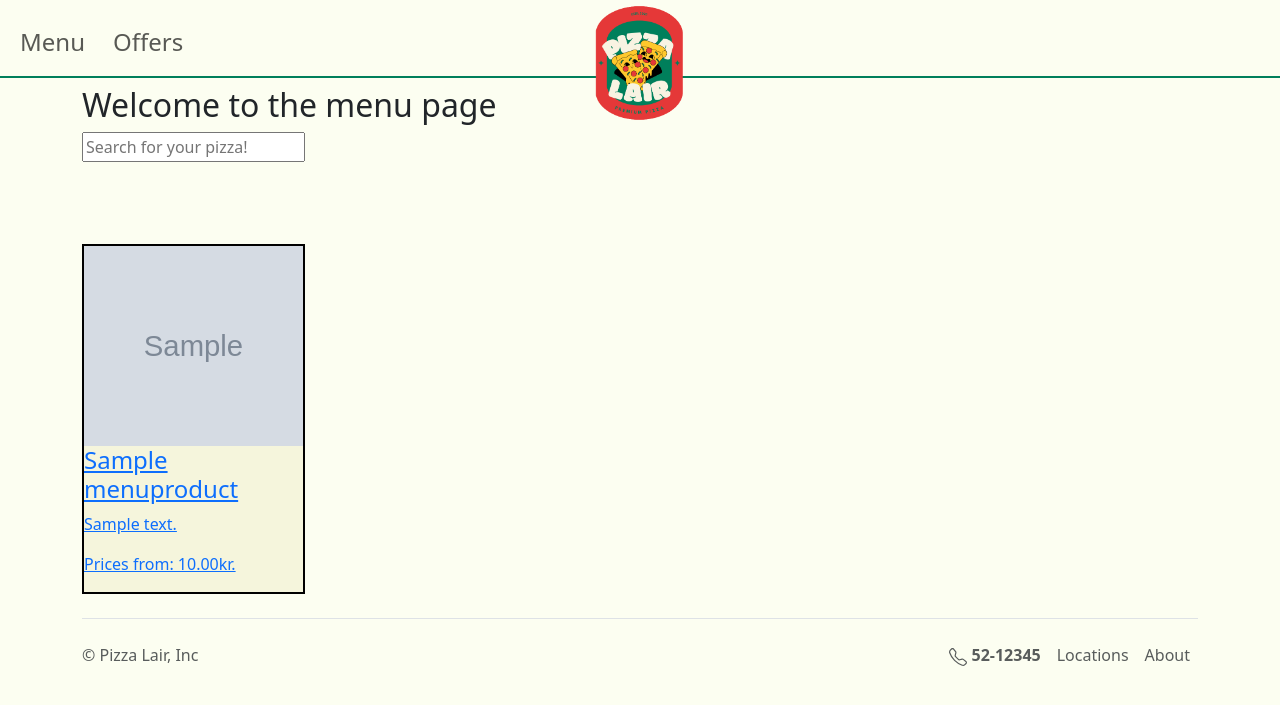
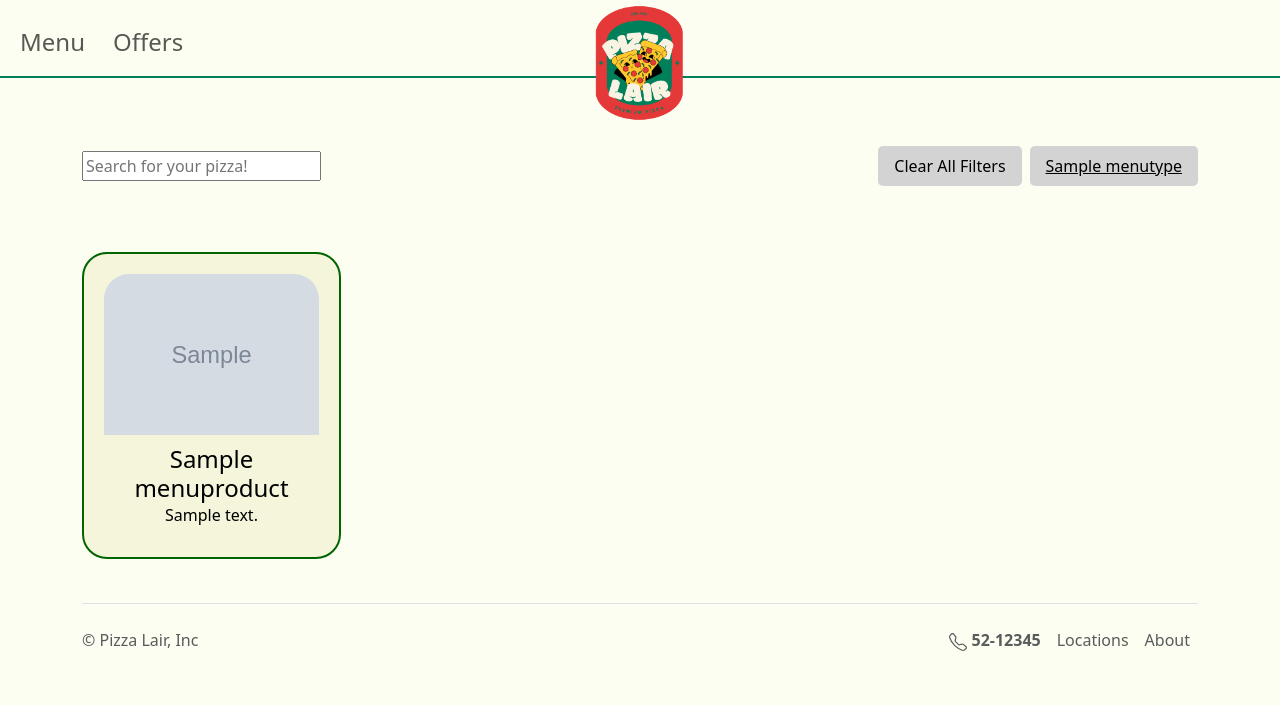
Before and after one commit to larusb22/PizzaLair_VLN2, a Django app: page /menu/ in a window 1280 px wide; the page is wider, and only the part inside the window is pictured. Shown: the top 705 px of that part. Run offline with Django 4.2, Linux system fonts and the light colour scheme; tables that the repository leaves empty hold one stand-in row (values such as "Sample post"); grey boxes marked "Sample" are stand-in pictures.

Commit message:
MEnu update ekki klarað

```diff
--- a/menu/views.py
+++ b/menu/views.py
@@ -1,10 +1,10 @@
 from django.shortcuts import render, get_object_or_404
-from menu.models import MenuProduct
+from menu.models import MenuProduct, MenuProductTopping, MenuTopping, MenuType
 
 
 # Create your views here.
 def index(request):
-    context = {'products': MenuProduct.objects.all().order_by('name')}
+    context = {'products': MenuProduct.objects.all().order_by('name'), 'types': MenuType.objects.all()}
     return render(request, 'menu/index.html', context)
 
 
@@ -12,3 +12,15 @@ def get_product_by_id(request, id):
     return render(request, 'menu/product_detail.html', {
         'product': get_object_or_404(MenuProduct, pk=id)
     })
+
+
+def get_toppings(request, menu_id):
+    return render(request, 'menu/product_detail.html', {
+        'topping': get_object_or_404(MenuProductTopping, pk=menu_id)
+    })
+
+
+def types(request):
+    return render(request, 'menu/index.html', {
+        'types': MenuType.objects.all()
+    })
--- a/static/css/main.css
+++ b/static/css/main.css
@@ -76,16 +76,6 @@ ul{
     list-style-type: none;
 }
 
-
-.well-product {
-    display: flex;
-    display: inline-block;
-    width: 20%;
-    margin-top: 30px;
-    margin-right: 30px;
-    border: 2px solid black;
-    background-color: beige;
-}
 
 .img-id {
     height: 200px;
--- a/static/css/menu.css
+++ b/static/css/menu.css
@@ -1,15 +1,112 @@
 .search-wrapper {
-    display:flex;
-    flex-direction: column;
-    gap: .25rem;
-    padding-bottom: 2rem;
-    width: 20%;
+  display: flex;
+  gap: 0.25rem;
+  align-items: center;
 }
 
-input {
-    font-size: 1rem;
+input[type="search"] {
+  font-size: 1rem;
+  flex-grow: 1;
 }
 
+input[type="submit"] {
+  font-size: 1rem;
+  padding: 10px 20px; /* Adjust padding as needed */
+  border-radius: 10px; /* Adjust border radius as needed */
+}
+
+.search-container {
+  display: flex;
+  align-items: center;
+  justify-content: space-between;
+  margin-bottom: 1rem; /* Adjust margin as needed */
+  padding-top: 60px;
+  padding-bottom: 50px;
+}
+
+.filters .clear-filter {
+  padding: 0.5rem 1rem;
+  font-size: 1rem;
+  border: none;
+  border-radius: 5px;
+  background-color: lightgray;
+  color: black;
+  cursor: pointer;
+}
+
+.filters .clear-filter:hover {
+  background-color: gray;
+  color: white;
+}
+
+
+
+.filters {
+  display: flex;
+  gap: 0.5rem;
+}
+
+.filters .filter-btn {
+  padding: 0.5rem 1rem; /* Adjust padding as needed */
+  font-size: 1rem;
+  border: none;
+  border-radius: 5px;
+  background-color: lightgray;
+  color: black;
+  cursor: pointer;
+}
+
+.filters .filter-btn:hover {
+  background-color: gray; /* Adjust hover background color */
+  color: white; /* Adjust hover text color */
+}
+
+
 .hide {
-    display: none;
+  display: none;
 }
+
+.products {
+  display: flex;
+  flex-wrap: wrap;
+  justify-content: space-between;
+  gap: 20px;
+}
+.well-product {
+  display: flex;
+  position: relative;
+  width: calc(25% - 20px);
+  margin-bottom: 20px;
+  border-radius: 25px;
+  border: 2px solid darkgreen;
+  background-color: beige;
+}
+
+.well-product a {
+  display: flex;
+  flex-direction: column; /* Stack the image and text vertically */
+  align-items: center;
+  text-decoration: none;
+  color: black;
+  padding: 20px;
+}
+
+.well-product img {
+  width: 100%;
+  height: auto;
+  border-radius: 25px 25px 0 0; /* Rounded corners on the top */
+}
+
+.well-product .product-info {
+  flex-grow: 1; /* Expand the text container to fill remaining space */
+  display: flex;
+  flex-direction: column;
+  justify-content: center;
+  padding: 10px; /* Adjust padding as needed */
+}
+
+.well-product h4,
+.well-product p {
+  margin: 0;
+  text-align: center; /* Adjust text alignment as needed */
+}
--- a/static/css/offers.css
+++ b/static/css/offers.css
@@ -3,7 +3,7 @@
 }
 .offer-grid {
   display: grid;
-  grid-template-columns: repeat(1, 1fr);
+  grid-template-columns: repeat(2, 1fr);
   grid-gap: 20px;
 }
 
--- a/static/js/menu.js
+++ b/static/js/menu.js
@@ -0,0 +1,64 @@
+document.addEventListener('DOMContentLoaded', function() {
+  const searchInput = document.getElementById('mysearch');
+  const products = document.querySelectorAll('.well-product');
+  const filterButtons = document.querySelectorAll('.filters a');
+  const clearFilterButton = document.querySelector('.clear-filter');
+  let selectedFilter = 'all'; // Track the currently selected filter
+
+  searchInput.addEventListener('input', function() {
+    const searchValue = this.value.toLowerCase();
+
+    products.forEach(function(product) {
+      const productName = product.querySelector('h4').getAttribute('data-search').toLowerCase();
+      if (productName.includes(searchValue)) {
+        product.style.display = 'flex';
+      } else {
+        product.style.display = 'none';
+      }
+    });
+  });
+
+  filterButtons.forEach(function(button) {
+    button.addEventListener('click', function() {
+      const filterValue = this.innerText.toLowerCase();
+
+      // Update the selected filter
+      selectedFilter = filterValue;
+
+      // Apply the filter based on the updated selection
+      products.forEach(function(product) {
+        const productFilter = product.getAttribute('data-filter');
+        if (selectedFilter === 'all' || productFilter === selectedFilter) {
+          product.style.display = 'flex';
+        } else {
+          product.style.display = 'none';
+        }
+      });
+
+      // Update the active state of the filter buttons
+      filterButtons.forEach(function(btn) {
+        if (btn.innerText.toLowerCase() === selectedFilter) {
+          btn.classList.add('active');
+        } else {
+          btn.classList.remove('active');
+        }
+      });
+    });
+  });
+
+  // Clear All Filters
+  clearFilterButton.addEventListener('click', function() {
+    // Reset the selected filter
+    selectedFilter = 'all';
+
+    // Reset the active state of the filter buttons
+    filterButtons.forEach(function(btn) {
+      btn.classList.remove('active');
+    });
+
+    // Show all products
+    products.forEach(function(product) {
+      product.style.display = 'flex';
+    });
+  });
+});
--- a/templates/menu/index.html
+++ b/templates/menu/index.html
@@ -1,21 +1,35 @@
 {% extends 'base.html' %}
 {% block content %}
   {% load static %}
-    <div class="menu">
-        <h2>Welcome to the menu page</h2>
-    </div>
+  <div class="menu"></div>
+
+  <div class="search-container">
     <div class="search-wrapper">
       <input type="search" id="mysearch" placeholder="Search for your pizza!">
-    <ul id="search-result"></ul>
     </div>
+    <div class="filters">
+        <button class="filters clear-filter">Clear All Filters</button>
+      {% for type in types %}
+        <a href="#" class="filter-btn" data-filter="{{ type.name }}">{{ type.name }}</a>
+      {% endfor %}
+    </div>
+  </div>
+
   <div class="products">
     {% for product in products %}
-        {% include 'menu/single_menu.html' with product=product %}
+      <div class="well-product" data-filter="{{ product.filter }}">
+        <a href="/menu/{{ product.id }}">
+          <img class="img-id" src="{{ product.menuimage_set.first.image }}" />
+          <div class="product-info">
+            <h4 data-search="{{ product.name|lower }}">{{ product.name }}</h4>
+            <p>{{ product.description }}</p>
+
+          </div>
+        </a>
+      </div>
     {% endfor %}
   </div>
 
-
   <link rel="stylesheet" href="{% static 'css/menu.css' %}">
   <script src="{% static 'js/menu.js' %}"></script>
-
 {% endblock %}
--- a/templates/menu/product_detail.html
+++ b/templates/menu/product_detail.html
@@ -5,6 +5,8 @@
     <img class="img-id" src="{{ product.menuimage_set.first.image }}" />
 
     <p>{{ product.description }}</p>
+
+    <p>Toppings: {{ topping }}</p>
     <p>Small: {{ product.menuproductprice_set.first.price_small }}</p>
     <p>Medium: {{ product.menuproductprice_set.first.price_medium }}</p>
     <p>Large: {{ product.menuproductprice_set.first.price_large }}</p>
--- a/templates/menu/single_menu.html
+++ b/templates/menu/single_menu.html
@@ -1,8 +1,20 @@
+{% block content %}
+{% load static %}
+
+
+
+
 <div class="well-product">
-    <a href="/menu/{{ product.id }}">
-        <img class="img-id" src="{{ product.menuimage_set.first.image }}" />
-        <h4>{{ product.name }}</h4>
-        <p>{{ product.description }}</p>
-        <p>Prices from: {{ product.menuproductprice_set.first.price_small }}kr.</p>
-    </a>
+  <a href="/menu/{{ product.id }}">
+    <img class="img-id" src="{{ product.menuimage_set.first.image }}" />
+    <div class="product-info">
+      <h4 data-search="{{ product.name|lower }}">{{ product.name }}</h4>
+
+      <p>{{ product.description }}</p>
+    </div>
+  </a>
 </div>
+
+<link rel="stylesheet" href="{% static 'css/menu.css' %}">
+
+{% endblock %}
```
Lines whose indentation alone changed are shown as unchanged.
